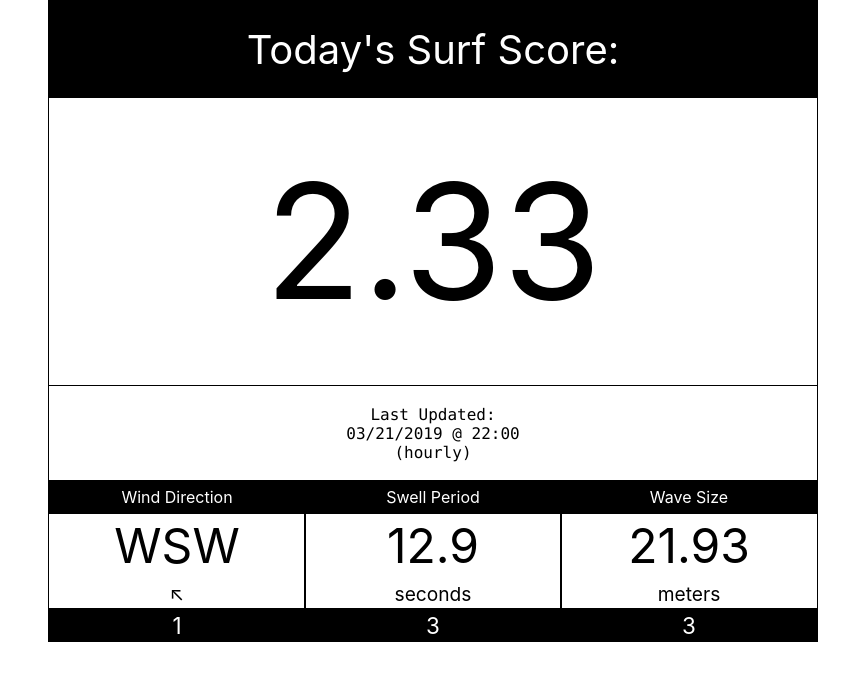
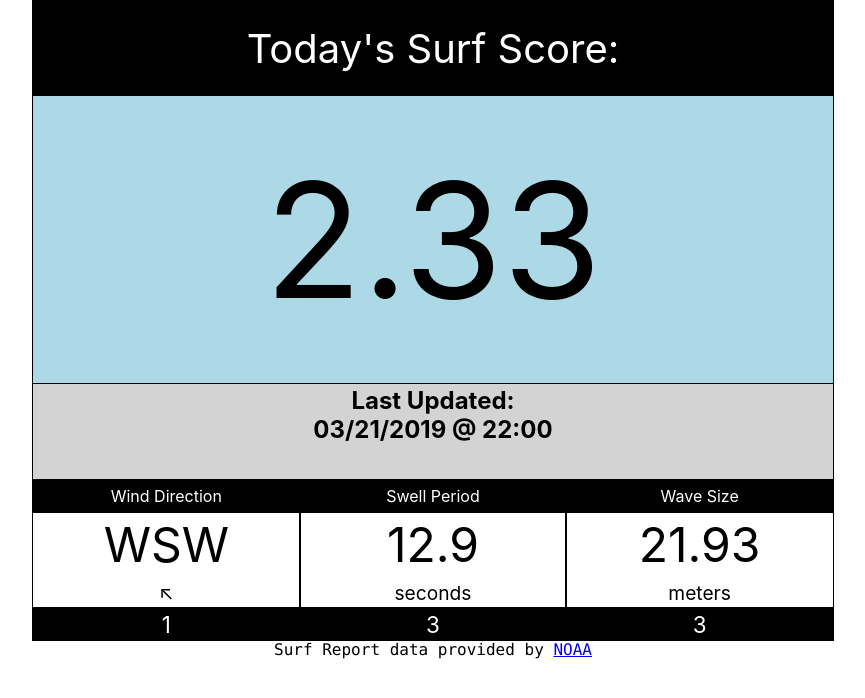
Before and after one commit to Landonwilson1/surf-report, a React (Create React App) app: page / in a window 1280 px wide. Shown: the top 698 px of the page, without its empty margins (207-1072 px from the left). Built offline with nearby package versions, Linux system fonts and the light colour scheme; no server answers.

Commit message:
Update minor styling. Add tables to README.

```diff
--- a/src/components/App.js
+++ b/src/components/App.js
@@ -7,6 +7,9 @@ class App extends Component {
     return (
       <div>
         <SurfReport />
+        <div style={{textAlign: 'center', display: 'grid', alignItems: 'center'}}>
+          <code >Surf Report data provided by <a href='https://www.ndbc.noaa.gov/data/realtime2/46029.spec'>NOAA</a></code>
+        </div>
       </div>
     );
   }
--- a/src/components/SurfReport.css
+++ b/src/components/SurfReport.css
@@ -1,10 +1,6 @@
-html, body {
+html, body, p {
   margin: 0px;
   padding: 0px;
-}
-
-p {
-  margin: 0px
 }
 
 .wrapper {
@@ -13,19 +9,17 @@ p {
   grid-template-rows: 60vh 20vh;
   justify-items: center;
   align-items: center;
-  border: 1px solid black;
-  max-width: 60%;
+  max-width: 800px;
   margin-right: auto;
   margin-left: auto;
 }
 
 #surf-score {
   font-size: 10em;
+  background: lightblue;
 }
 
 #summary {
-  /* background-image: url('../resources/buoy.png'); */
-  /* background: white; */
   grid-column: 1/4;
 }
 
--- a/src/components/SurfReport.js
+++ b/src/components/SurfReport.js
@@ -108,7 +108,7 @@ class SurfReport extends Component {
         <div className='property' id='summary'>
           <p style={{fontSize: '2.5em', background: 'black', color: 'white'}}>Today's Surf Score:</p>
           <p id='surf-score'>{combinedSurfScore}</p>
-          <code>Last Updated: <br/>{lastUpdatedTime} <br/>(hourly)</code>
+          <p style={{fontSize: '1.5em', background: 'lightgrey'}}><strong>Last Updated: <br/>{lastUpdatedTime}</strong><br/></p>
         </div>
 
         <div className='property'>
```
Also changed, not shown: 1 other file (tests, documents, lock files or other folders).
